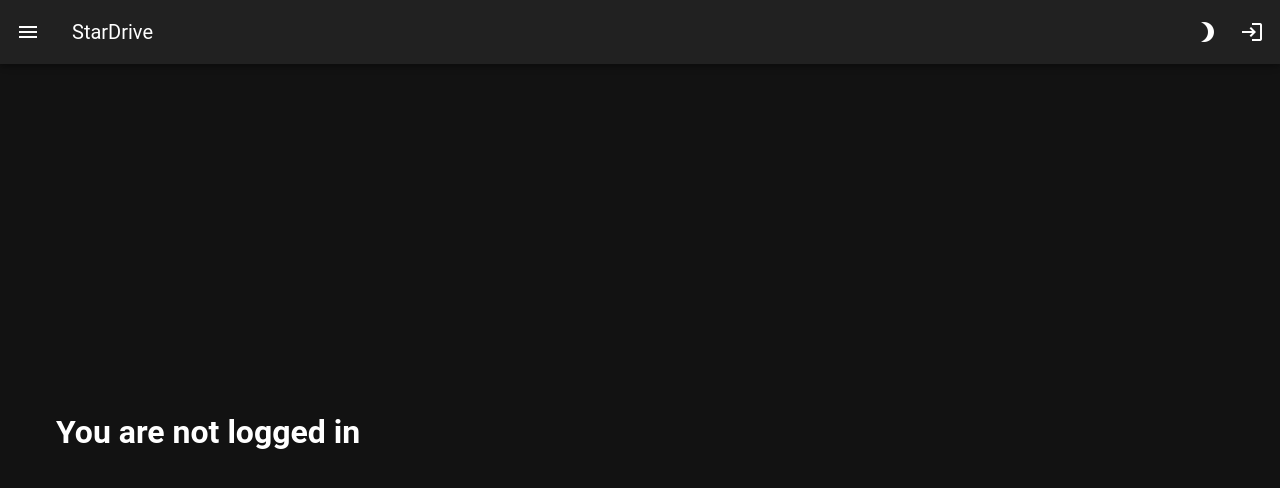
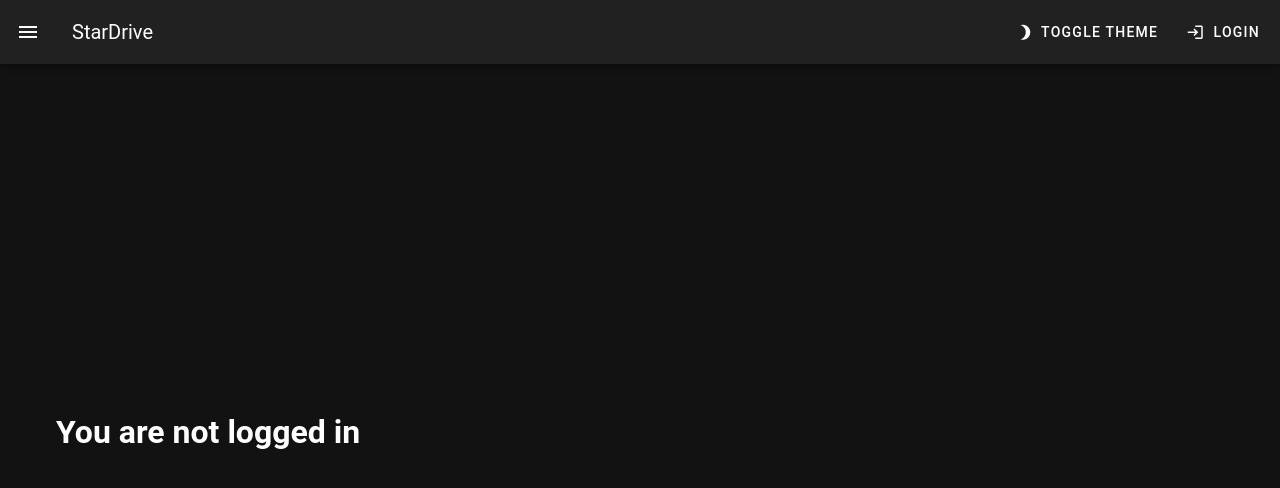
Before and after one commit to Deleitte/SIRS_StarDrive, a Vue app in the folder frontend/: page / in a window 1280 px wide. Shown: the top 488 px of the page. Built offline with nearby package versions, Linux system fonts and the light colour scheme.

Commit message:
Authenticated routes test frontend

```diff
--- a/frontend/src/App.vue
+++ b/frontend/src/App.vue
@@ -63,8 +63,12 @@ const logout = () => {
       <v-app-bar-title>StarDrive</v-app-bar-title>
 
       <template #append>
-        <v-btn :icon="themeIcon" @click="toggleTheme"></v-btn>
-        <v-btn :icon="authStore.token ? 'mdi-logout' : 'mdi-login'" @click="authStore.token ? logout() : $router.push('/login')"></v-btn>
+        <v-btn :prepend-icon="themeIcon" @click="toggleTheme">Toggle theme</v-btn>
+        <v-btn
+          :prepend-icon="authStore.token ? 'mdi-logout' : 'mdi-login'"
+          @click="authStore.token ? logout() : $router.push('/login')">
+          {{ authStore.token ? 'Logout' : 'Login' }}
+        </v-btn>
       </template>
     </v-app-bar>
 
--- a/frontend/src/router/index.ts
+++ b/frontend/src/router/index.ts
@@ -1,17 +1,26 @@
 import { createRouter, createWebHistory } from "vue-router";
 
+import { useAuthStore } from "@/stores/auth";
+import publicRoutes from "./public";
 import privateRoutes from "./private";
+
+const showPrivateRoutes = import.meta.env.VITE_PRIVATE !== "false";
 
 const router = createRouter({
   history: createWebHistory(import.meta.env.BASE_URL),
   routes: [
-    {
-      path: "/",
-      name: "home",
-      component: () => import("../views/HomeView.vue"),
-    },
-    ...privateRoutes,
+    ...publicRoutes,
+    ...(showPrivateRoutes ? privateRoutes : []),
   ],
 });
 
+router.beforeEach((to, from, next) => {
+  const authStore = useAuthStore();
+  if (to.meta.requiresAuth && !authStore.token) {
+    next({ name: "login" });
+  } else {
+    next();
+  }
+});
+
 export default router;
--- a/frontend/src/router/private.ts
+++ b/frontend/src/router/private.ts
@@ -1,9 +1,2 @@
-const isPrivate = import.meta.env.VITE_PRIVATE !== "false";
-
-export default isPrivate ? [
-    {
-        path: "/login",
-        name: "login",
-        component: () => import("../views/LoginView.vue"),
-    },
-] : [];
+export default [
+];
--- /dev/null
+++ b/frontend/src/router/public.ts
@@ -0,0 +1,15 @@
+export default [
+  {
+    path: "/",
+    name: "home",
+    component: () => import("../views/HomeView.vue"),
+    /*meta: {
+      requiresAuth: true,
+    }*/
+  },
+  {
+    path: "/login",
+    name: "login",
+    component: () => import("../views/LoginView.vue"),
+  },
+];
--- a/frontend/src/stores/auth.ts
+++ b/frontend/src/stores/auth.ts
@@ -11,7 +11,10 @@ export const useAuthStore = defineStore("auth", () => {
 
   function setToken(authToken: string) {
     token.value = authToken;
-    payload.value = new JWTPayloadData(JSON.parse(atob(authToken.split(".")[1])));
+    if (authToken)
+      payload.value = new JWTPayloadData(JSON.parse(atob(authToken.split(".")[1])));
+    else
+      payload.value = null;
   }
 
   return { token, username, role, expiresAt, setToken };
```
